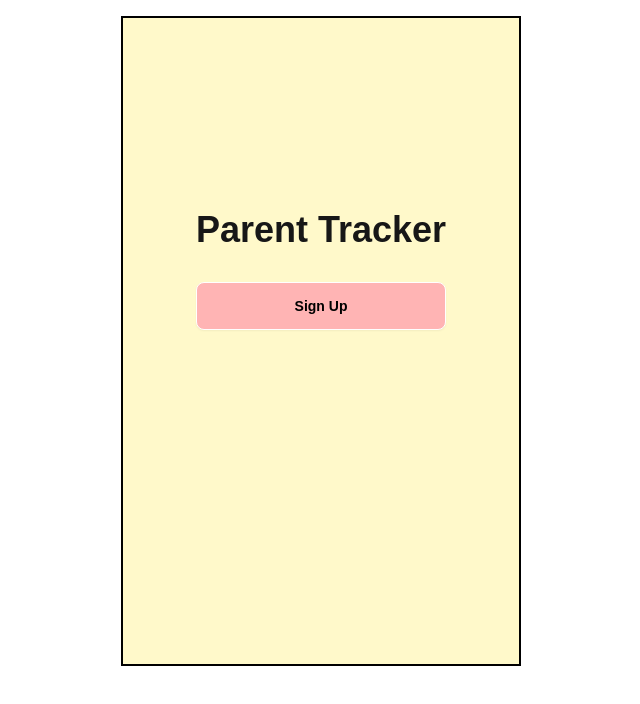
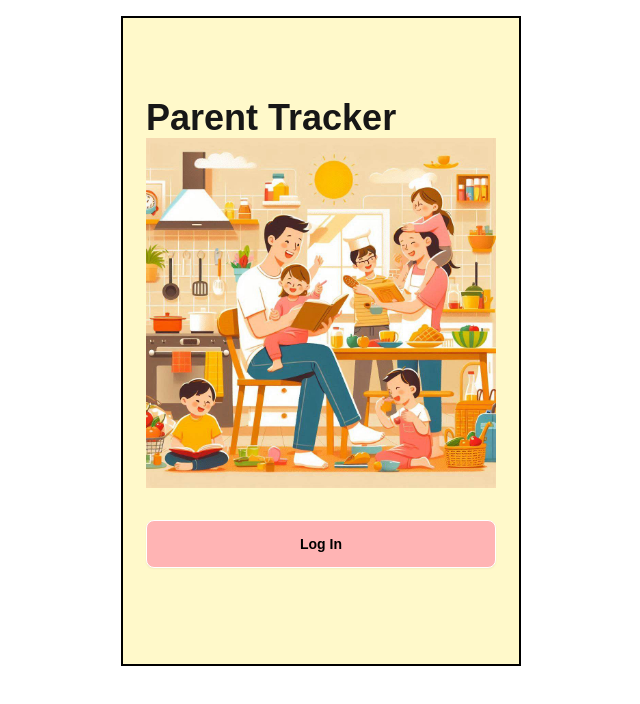
Before and after one commit to amirahyusof/parents-tracker, a Next.js app: page / in a window 1280 px wide. Shown: the top 704 px of the page, without its empty margins (319-959 px from the left). Built offline with nearby package versions, Linux system fonts and the light colour scheme.

Commit message:
commit changes

```diff
--- a/app/(auth)/login/page.js
+++ b/app/(auth)/login/page.js
@@ -3,7 +3,7 @@
 import Link from "next/link";
 import { useState } from "react";
 import { useRouter } from "next/navigation";
-import { useAuth } from "@/app/auth/hook";
+import { useAuth } from "@/app/firebase/hook";
 
 export default function Login() {
   const [email, setEmail] = useState("");
--- a/app/(auth)/signup/page.js
+++ b/app/(auth)/signup/page.js
@@ -3,10 +3,9 @@
 import Link from "next/link";
 import { useState } from "react";
 import { useRouter } from "next/navigation";
-import { useAuth } from "@/app/auth/hook";
+import { useAuth } from "@/app/firebase/hook";
 
 export default function Signup() {
-  const [name, setName] = useState('');
   const [email, setEmail] = useState('');
   const [password, setPassword] = useState('');
   const [confirmPassword, setConfirmPassword] = useState('');
@@ -42,20 +41,6 @@ export default function Signup() {
         <div className="card mt-4 bg-white w-full max-w-sm shrink-0 shadow-2xl">
           <form onSubmit={handleSignup} className="card-body">
             {error && <div className="text-red-500 mb-4">{error}</div>}
-
-            <div className="form-control">
-              <label className="label">
-                <span className="label-text">Name</span>
-              </label>
-              <input
-                type="text"
-                placeholder="name"
-                value={name}
-                onChange={(e) => setName(e.target.value)}
-                className="input input-bordered bg-white input-accent"
-                required
-              />
-            </div>
 
             <div className="form-control">
               <label className="label">
--- /dev/null
+++ b/app/(page)/page.js
@@ -0,0 +1,30 @@
+
+import Link from "next/link";
+import Image from "next/image";
+import MainImage from "@/public/asset/front-page.jpeg"
+
+export default function Page() {
+  return (
+    <main className="hero bg-[#FFF9CA] mt-16">
+      <div className="hero-content flex-col lg:flex-row-reserve">
+        <div className="text-center lg:text-left">
+          <h1 className="text-4xl font-bold">Parent Tracker</h1>
+          <Image
+          src={MainImage}
+          width={350}
+          height={400}
+          alt="Front Image"
+          />
+        </div>
+
+        <div className="mt-4 w-full max-w-sm">
+          <Link href="/login">
+            <button className="btn border-white w-full bg-[#FFB4B4] hover:bg-[#FFDEB4] text-black">
+              Log In
+            </button>
+          </Link>
+        </div>
+      </div>
+    </main>
+  );
+}
--- a/firebaseConfig.js
+++ b/app/firebase/config.js
@@ -1,5 +1,5 @@
 // Import the functions you need from the SDKs you need
-import { initializeApp } from "firebase/app";
+import { initializeApp, getApps, getApp } from "firebase/app";
 import { getAuth } from "firebase/auth";
 import {getFirestore} from "firebase/firestore";
 
@@ -14,7 +14,7 @@ const firebaseConfig = {
 };
 
 // Initialize Firebase
-const app = initializeApp(firebaseConfig);
+const app = !getApps().length ? initializeApp(firebaseConfig): getApp();
 
 //initialize firebase auth and firestore
 export const auth = getAuth(app)
--- a/app/auth/hook.js
+++ b/app/firebase/hook.js
@@ -1,10 +1,9 @@
-import { useState, useEffect } from 'react';
+import { useState, useEffect } from 'react'
 import {
   createUserWithEmailAndPassword,
   signInWithEmailAndPassword,
   signOut,
   onAuthStateChanged,
-  User
 } from 'firebase/auth';
 import { auth } from '@/firebaseConfig';
 
@@ -22,7 +21,17 @@ export const useAuth = () => {
   }, []);
 
   const signup = async (email, password) => {
-    return createUserWithEmailAndPassword(auth, email, password);
+    return createUserWithEmailAndPassword(auth, email, password)
+    .then((userCredential) => {
+      // Signed up
+      const user = userCredential.user;
+      // ...
+    })
+    .catch((error) => {
+      const errorCode = error.code;
+      const errorMessage = error.message;
+      // ..
+    });
   };
 
   const login = async (email, password) => {
--- a/app/interface/avatar.js
+++ b/app/interface/avatar.js
@@ -1,6 +1,6 @@
 import Image from 'next/image'
 import React from 'react'
-import avatar from '@/app/asset/totoro025.jpg'
+import avatar from '@/public/asset/totoro025.jpg'
 export default function AvatarChild(){
   return (
     <section className='p-6'>
--- a/app/interface/navbar.js
+++ b/app/interface/navbar.js
@@ -1,8 +1,28 @@
-import { Menu, Bell, } from 'lucide-react'
+"use client"
+
+import { Menu, Bell, LogOut} from 'lucide-react'
 import Link from 'next/link'
-import React from 'react'
+import React, {useState} from 'react'
+import { useAuth } from '../firebase/hook';
+import { useRouter } from 'next/navigation';
 
 export default function UpBar(){
+  const [error, setError] = useState('');
+  const { logout}  = useAuth();
+  const router = useRouter();
+
+  const handleLogOut = async(e) => {
+    e.preventDefault();
+    setError('');
+
+    try {
+      await logout;
+      router.push('/login');
+    } catch(error){
+      setError("Failed to log in. Please check your credentials.");
+      console.log(error);
+    }
+  };
   return (
     <header className='navbar sticky top-0 z-10 flex border-b border-[#FFB4B4] shadow-lg'>
       <div className='navbar-start'>
@@ -12,11 +32,10 @@ export default function UpBar(){
           </div>
           <ul
             tabIndex={0}
-              className="menu menu-sm dropdown-content bg-white rounded-box z-[1] mt-3 w-52 p-2 shadow"
+            className="menu menu-sm dropdown-content bg-white rounded-box z-[1] mt-3 w-52 p-2 shadow"
           >
             <li>
               <Link href="/mainpage">Home</Link>
-
             </li>
             <li>
               <Link href="/activity">Activity</Link>
@@ -24,6 +43,9 @@ export default function UpBar(){
             <li>
               <Link href="/setting">Setting</Link>
             </li>
+            <button onClick={handleLogOut} className='btn btn-ghost hover:bg-grey-400'>
+             <LogOut /> Sign Out
+            </button>
           </ul>
         </div>
       </div>
--- a/app/page.js
+++ /dev/null
@@ -1,20 +0,0 @@
-
-import Link from "next/link";
-
-export default function Page() {
-  return (
-    <main className="hero bg-[#FFF9CA] mt-44">
-      <div className="hero-content flex-col lg:flex-row-reserve">
-        <div className="text-center lg:text-left">
-          <h1 className="text-4xl font-bold">Parent Tracker</h1>
-        </div>
-
-        <div className="mt-4 w-full max-w-sm">
-          <button className="btn border-white w-full bg-[#FFB4B4] hover:bg-[#FFDEB4] text-black">
-            <Link href="/login">Sign Up</Link>
-          </button>
-        </div>
-      </div>
-    </main>
-  );
-}
```
Also changed, not shown: public/asset/front-page.jpeg (renamed from app/asset/front-page.jpeg), public/asset/totoro025.jpg (renamed from app/asset/totoro025.jpg).
